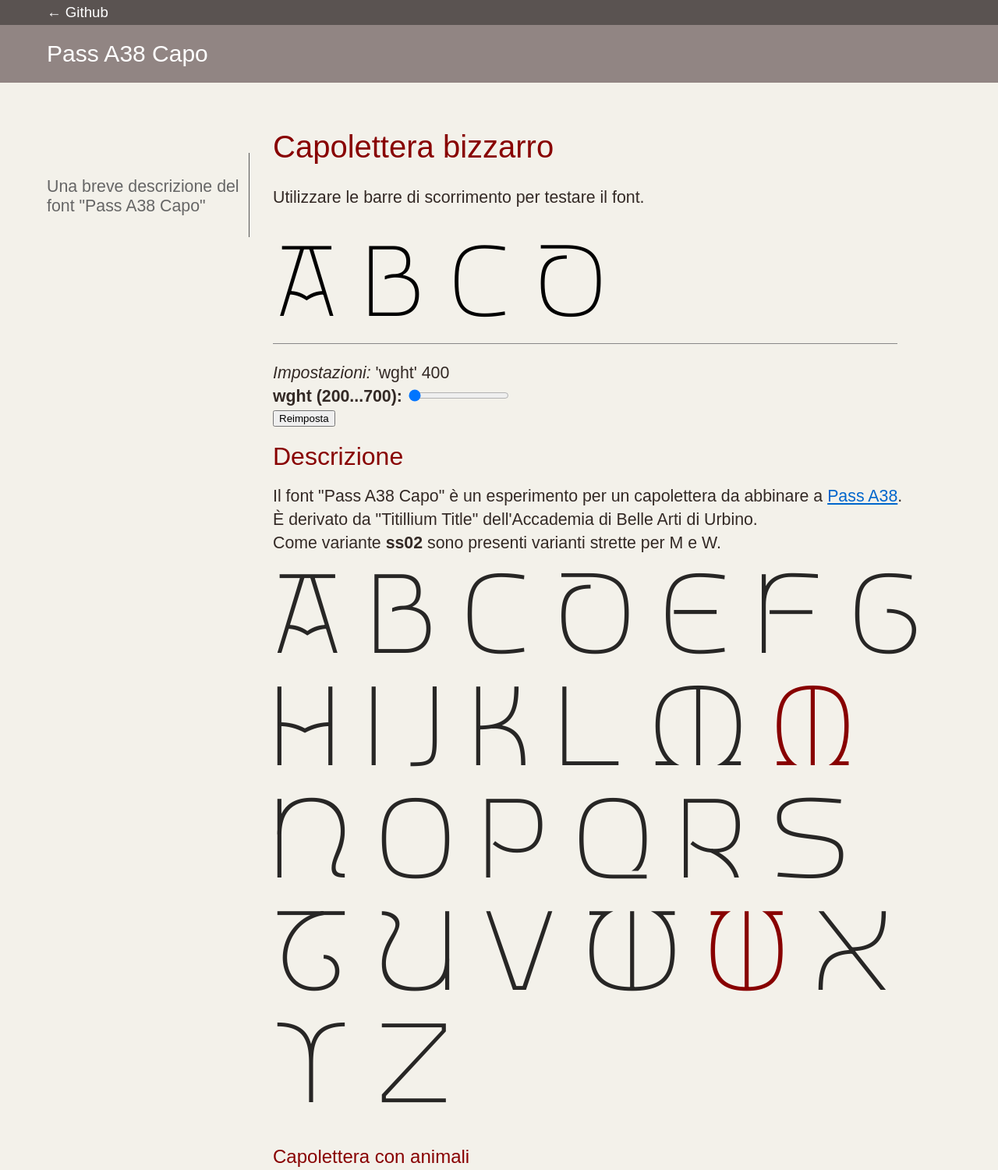
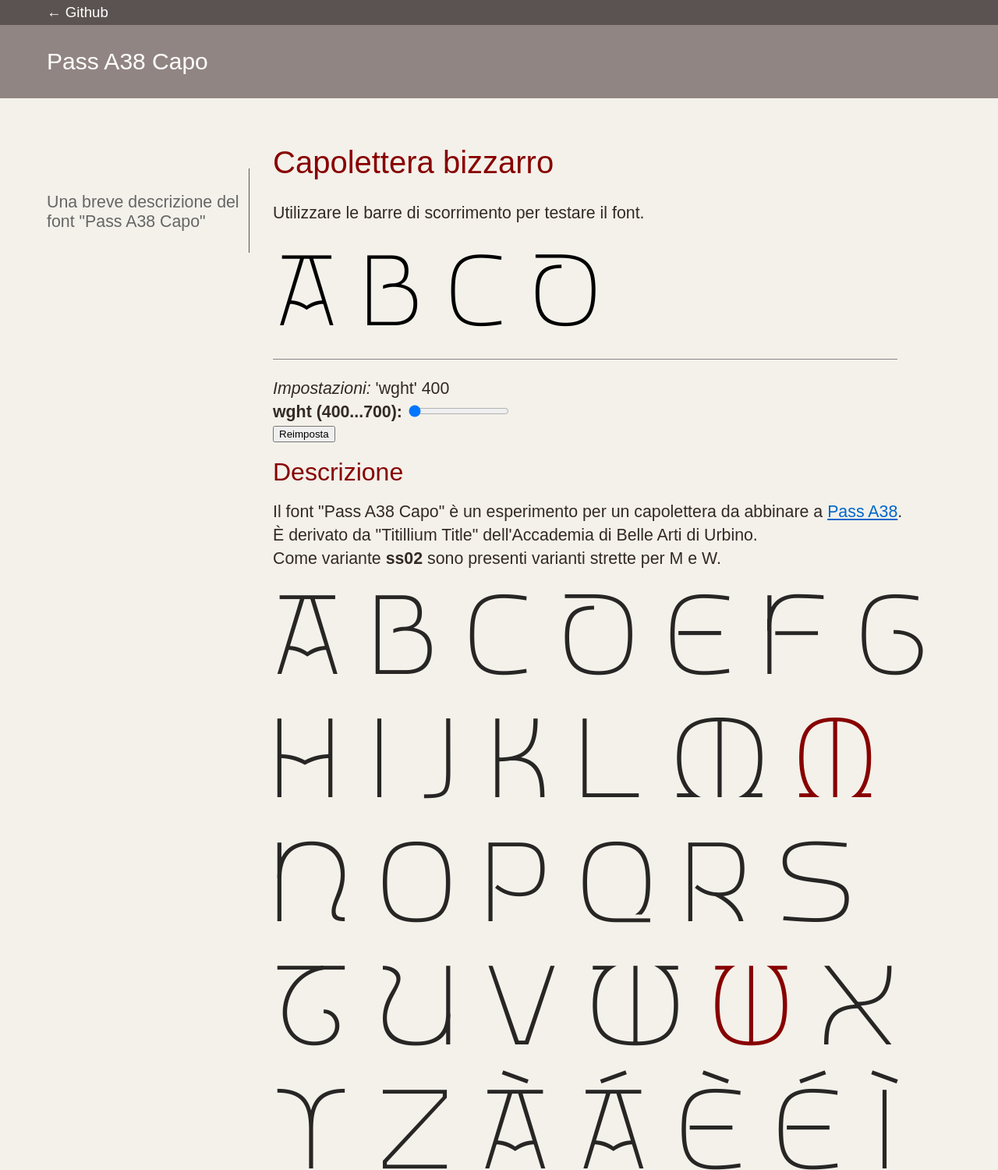
Before and after one commit to m-casanova/PassA38Capo, a plain HTML site: page index.html in a window 1280 px wide. Shown: the top 1500 px of the page at 78% size. Drawn offline with Linux system fonts and the light colour scheme; a web font is replaced by a local one.

Commit message:
Version 1.204

```diff
--- a/index.html
+++ b/index.html
@@ -21,7 +21,7 @@
 header > div.titolo { background: #918583; }
 header > div > div { width: 1180px; margin: 0px auto; padding:0 }
 header div div p { margin:0;padding:5px 10px; font-size: 14pt }
-header div div h1 { margin:0;padding:20px 10px; font-size: 30px; font-weight: 400; color: #fff }
+header div div h1 { margin:0;padding:30px 10px; font-size: 30px; font-weight: 400; color: #fff }
 
 section { width: 1180px; margin:60px auto 60px; padding:0 }
 article { width: 890px; margin: 0px 0 0px 290; padding:0 }
@@ -39,13 +39,13 @@
 
 hr { border:0; border-bottom: 1px solid #666; margin: 20px; padding:0 }
 
-.testo { color: #000; width:90%; margin: 20px 10px; border:0; border-bottom: 1px solid #888; font-family:"test2", sans-serif; font-size:96pt; background: #f3f1ea; padding: 4px; }
+.testo { color: #000; width:90%; margin: 20px 10px; border:0; border-bottom: 1px solid #888; font-family:"test2", sans-serif; font-size:96pt; background: #f3f1ea; padding: 4px; text-transform: uppercase; }
 input:focus { outline: none }
 
 table { margin: 20px auto; text-align: center }
 table td, table th { padding: 5px 20px; }
 
-.test { color: #272625; font-family:"test2"; font-size:108pt; line-height: 1em; margin: 20px 10px }
+.test { color: #272625; font-family:"test2"; font-size:108pt; line-height: 1.1em; margin: 20px 10px }
 .ss01 { font-feature-settings: 'ss01'; color: #333 }
 .ss02 { font-feature-settings: 'ss02'; color: #800 }
 
@@ -88,14 +88,14 @@
 			<p>Utilizzare le barre di scorrimento per testare il font.</p>
 			<input type="text" class="testo" value="A B C D"/>
 			<p><i>Impostazioni:</i> <span id="dati"></span></p>
-			<p><b>wght (200...700):</b> <input id="range_wght" type="range" value="400" min="400" max="700" step="1" oninput="aggiorna('wght', this.value)"></p>
+			<p><b>wght (400...700):</b> <input id="range_wght" type="range" value="400" min="400" max="700" step="1" oninput="aggiorna('wght', this.value)"></p>
 			<p><button onclick="reset()">Reimposta</button></p>
 			<h3>Descrizione</h3>
 			<p>Il font "Pass A38 Capo" è un esperimento per un capolettera da abbinare a <a href="https://github.com/m-casanova/Pass-A38">Pass A38</a>.
 			<p>È derivato da "Titillium Title" dell'Accademia di Belle Arti di Urbino.</p>
 			<p>Come variante <b>ss02</b> sono presenti varianti strette per M e W.</p>
-			<p class="test">A B C D E F G H I J K L M <span class="ss02">M</span> N O P Q R S T U V W <span class="ss02">W</span> X Y Z</p>
-			<h4>Capolettera con animali</h4>
+			<p class="test">A B C D E F G H I J K L M <span class="ss02">M</span> N O P Q R S T U V W <span class="ss02">W</span> X Y Z À Á È É Ì Í Ò Ó Ù Ú Ý</p>
+			<h3>Capolettera con animali</h3>
 			<p>Utilizzando la caratteristica <b>ss01</b> si ha un capolettera monospaziato con animali tratti da <i><a href="https://www.digitale-sammlungen.de/de/view/bsb00027846" target="_blank">Hortus Sanitatis</a></i>, 1491 (München, Bayerische Staatsbibliothek, pubblico dominio). Il carattere relativo all'asterisco * corrisponde a un gatto.</p>
 			<p class="test ss01">A B C D E F G H I J K L M N O P Q R S T U V W X Y Z *</p>
 		</article>
```
Also changed, not shown: font/Pass_A38_capo.otf, font/Pass_A38_capo.ttf, font/Pass_A38_capo.woff, font/Pass_A38_capo.woff2.
